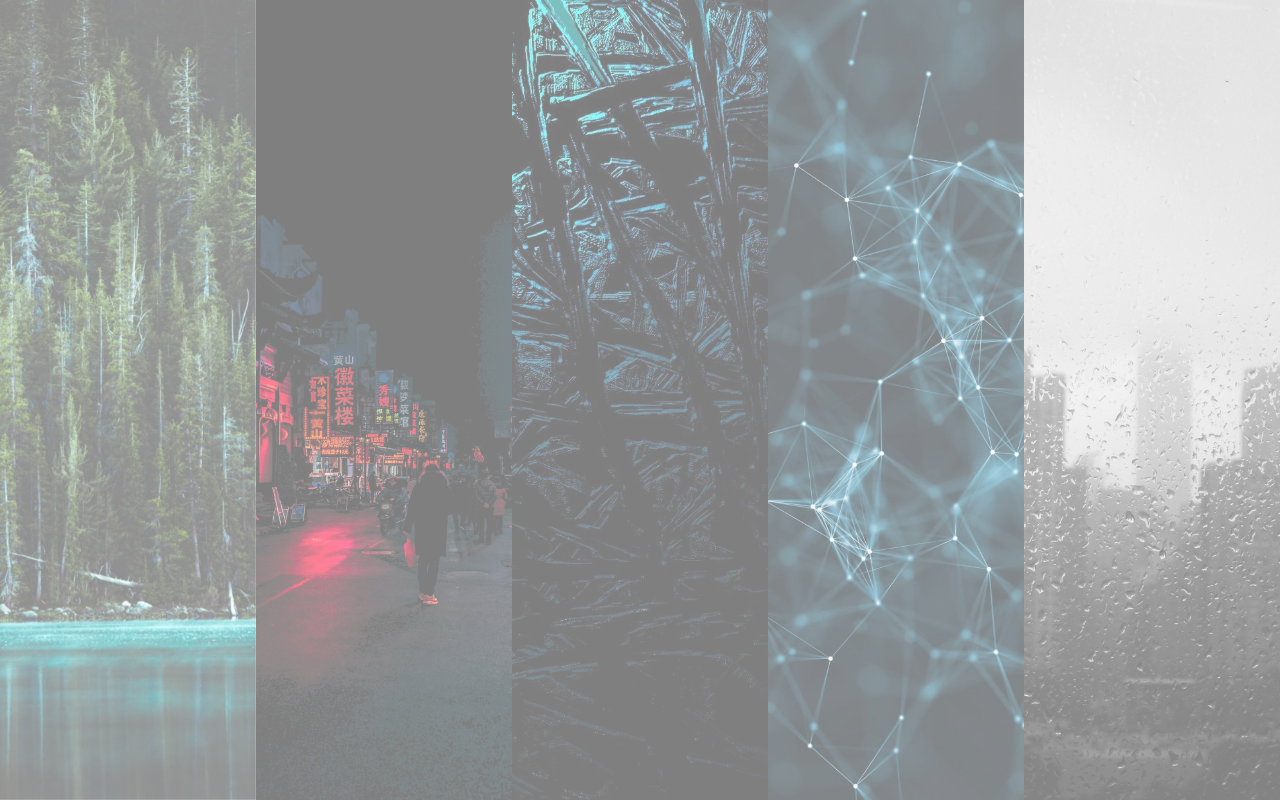
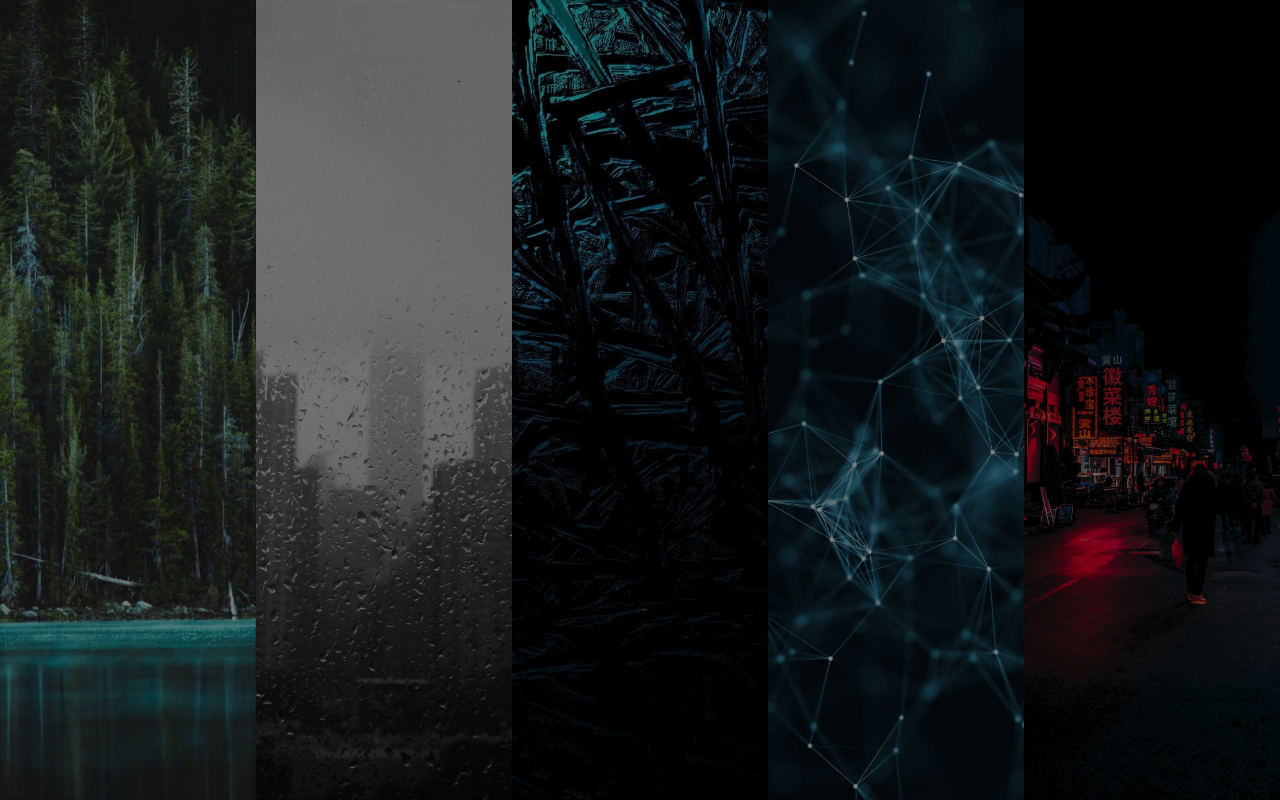
Before and after one commit to MauricioAraujoo/Gallery, a plain HTML site: page index.html in a window 1280 px wide. Drawn offline with Linux system fonts and the light colour scheme.

Commit message:
feat: imagnes

```diff
--- a/index.html
+++ b/index.html
@@ -7,12 +7,14 @@
     <link rel="stylesheet" href="style.css" />
 </head>
 <body>
-    <div class="gallery">
-        <img src= "imagens/wp1.jpg">
-        <img src= "imagens/wp5.jpg">
-        <img src= "imagens/wp3.jpg">
-        <img src= "imagens/wp4.jpg">
-        <img src= "imagens/wp2.jpg">
+    <div class="container">
+        <div class="gallery">
+            <img src= "imagens/wp1.jpg">
+            <img src= "imagens/wp2.jpg">
+            <img src= "imagens/wp3.jpg">
+            <img src= "imagens/wp4.jpg">
+            <img src= "imagens/wp5.jpg">
+        </div>
     </div>
 </body>
 </html>
--- a/style.css
+++ b/style.css
@@ -1,7 +1,11 @@
 *{
     margin: 0;
 }
-
+.container {
+    height: 100vh;
+    width: 100%;
+    background-color: black;
+}
 .gallery {
     display: flex;
     width: 100%;
@@ -20,4 +24,5 @@ img {
 img:hover {
     flex: 1 1 100px;
     opacity: 1;
+
 }
```
